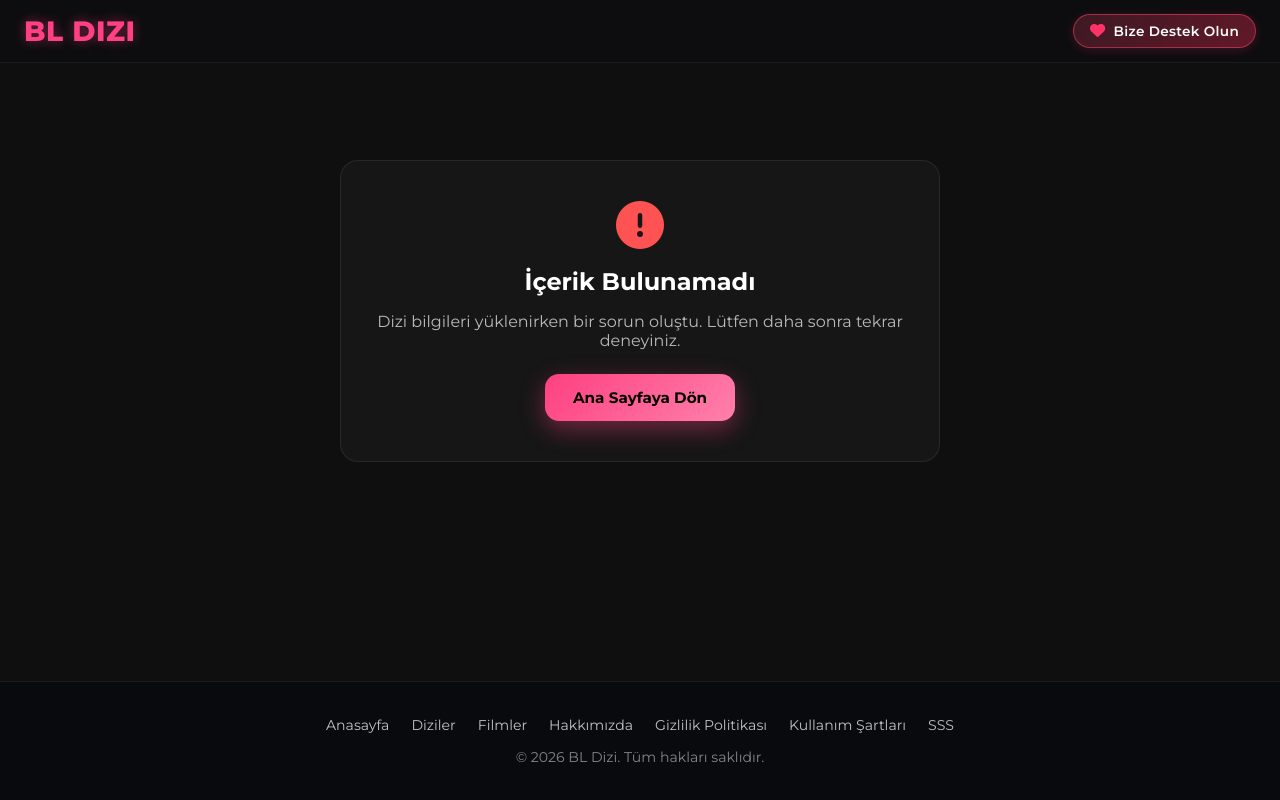
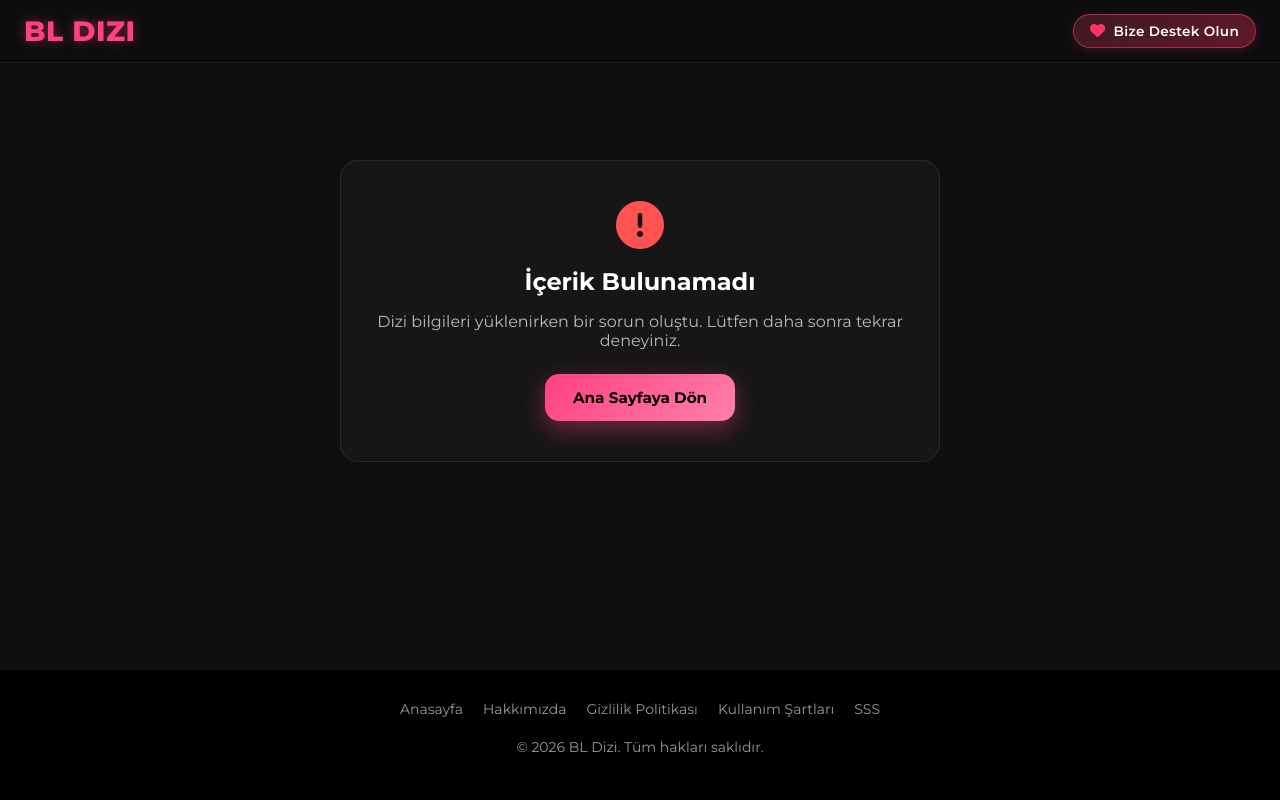
Before and after one commit to halit-ersoy/bl-dizi, a web app: page /series/html/series.html in a window 1280 px wide. Run offline with its HTML, style and script files only (its server is not run), Linux system fonts and the light colour scheme; data that the repository does not hold is empty; some of the project's set-up classes (security, data sources, template engines, error pages and the like) are left out, and stand-ins take their place.

Commit message:
v1.66-live-

```diff
--- a/src/main/resources/static/elements/scrool.css
+++ b/src/main/resources/static/elements/scrool.css
@@ -1,4 +1,9 @@
 /* Custom scrollbar styling */
+html {
+    scrollbar-width: thin;
+    scrollbar-color: var(--bg-card-hover) var(--bg-main);
+}
+
 ::-webkit-scrollbar {
     width: 8px;
 }
--- a/src/main/resources/static/series/css/series.css
+++ b/src/main/resources/static/series/css/series.css
@@ -2,6 +2,9 @@
    Series Page Styles - Who Dat Idols?
    Cinema Glassmorphism, Theme-Aware, Fluid Responsiveness
    ========================================================================== */
+
+@import url('../../elements/scrool.css');
+@import url('../../elements/footer.css');
 
 /* --- General Reset & Layout --- */
 *, *::before, *::after {
@@ -667,8 +670,8 @@ body {
 /* Episodes Grid */
 .episodes-grid {
     display: grid;
-    grid-template-columns: repeat(auto-fill, minmax(290px, 1fr));
-    gap: 24px;
+    grid-template-columns: repeat(auto-fill, minmax(190px, 1fr));
+    gap: 20px;
 }
 
 .episode-card {
@@ -695,7 +698,7 @@ body {
 
 .episode-thumb-wrap {
     width: 100%;
-    aspect-ratio: 16 / 9;
+    aspect-ratio: 9 / 16;
     position: relative;
     overflow: hidden;
     background: #15161b;
@@ -761,6 +764,8 @@ body {
     display: flex;
     align-items: center;
     justify-content: space-between;
+    gap: 6px;
+    flex-wrap: wrap;
     pointer-events: none;
 }
 
@@ -1078,31 +1083,7 @@ body {
 
 /* Footer */
 footer {
-    border-top: 1px solid rgba(255, 255, 255, 0.08);
-    background: #090a0d;
-    padding: 34px 24px;
-    text-align: center;
-    color: rgba(255, 255, 255, 0.5);
-    font-size: 0.88rem;
     margin-top: auto;
-}
-
-.footer-links {
-    display: flex;
-    justify-content: center;
-    flex-wrap: wrap;
-    gap: 22px;
-    margin-bottom: 14px;
-}
-
-.footer-links a {
-    color: rgba(255, 255, 255, 0.75);
-    text-decoration: none;
-    transition: color 0.2s;
-}
-
-.footer-links a:hover {
-    color: var(--primary-color);
 }
 
 /* --- Responsive Adjustments --- */
@@ -1182,8 +1163,8 @@ footer {
     }
 
     .episodes-grid {
-        grid-template-columns: 1fr;
-        gap: 16px;
+        grid-template-columns: repeat(2, 1fr);
+        gap: 12px;
     }
 
     .cast-grid {
--- a/src/main/resources/static/series/html/series.html
+++ b/src/main/resources/static/series/html/series.html
@@ -18,6 +18,8 @@
 
     <!-- Global Variables & Watch-Consistent Styling -->
     <link rel="stylesheet" href="/elements/variables.css">
+    <link rel="stylesheet" href="/elements/scrool.css">
+    <link rel="stylesheet" href="/elements/footer.css">
     <link rel="stylesheet" href="/watch/css/content-details.css">
     <link rel="stylesheet" href="/series/css/series.css">
     <script src="/homepage/js/devtools-protection.js"></script>
@@ -356,14 +358,14 @@
     <footer>
         <div class="footer-links">
             <a href="/">Anasayfa</a>
-            <a href="/diziler">Diziler</a>
-            <a href="/filmler">Filmler</a>
             <a href="/about">Hakkımızda</a>
             <a href="/privacy_policy">Gizlilik Politikası</a>
             <a href="/terms_of_use">Kullanım Şartları</a>
             <a href="/sss">SSS</a>
         </div>
-        &copy; <script>document.write(new Date().getFullYear())</script> BL Dizi. Tüm hakları saklıdır.
+        <p>&copy;
+            <script>document.write(new Date().getFullYear())</script> BL Dizi. Tüm hakları saklıdır.
+        </p>
     </footer>
 
     <!-- Series JS -->
```
